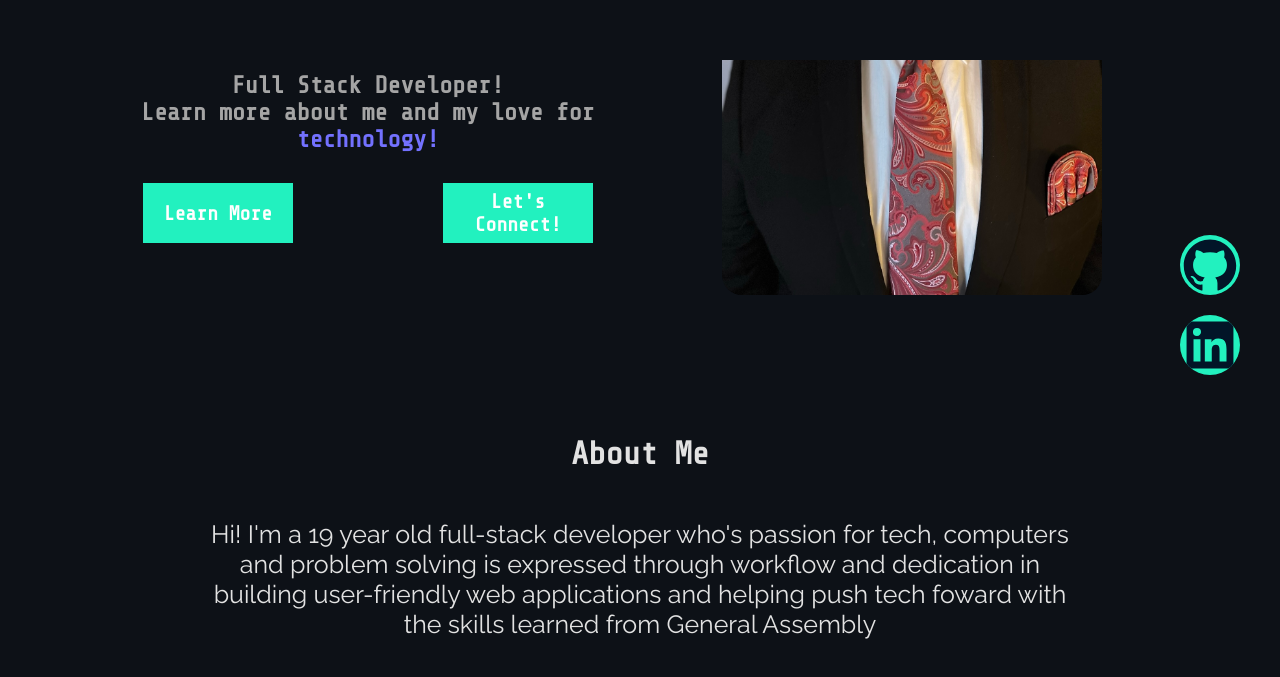
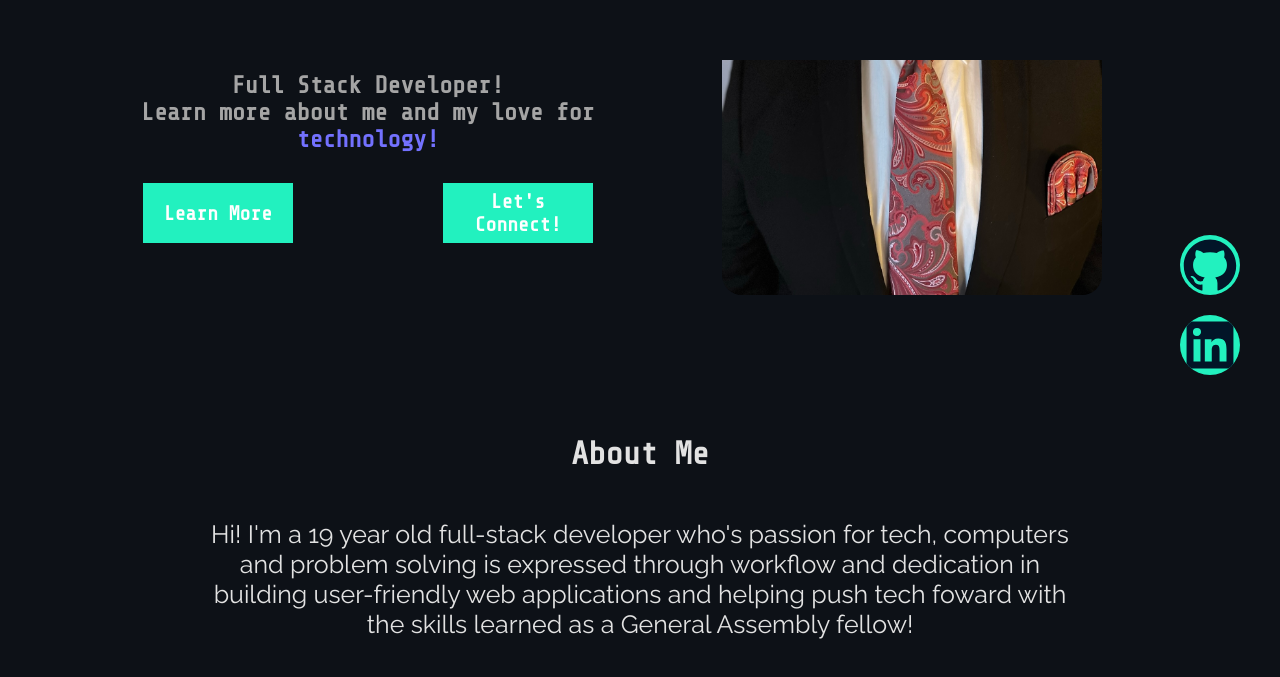
Before and after one commit to jahime001/portfolio, a React (Create React App) app: page /about in a window 1280 px wide. Shown: the part 385-1062 px from the top of the page. Built offline with nearby package versions, Linux system fonts and the light colour scheme.

Commit message:
text-changes

```diff
--- a/src/Components/About/About.css
+++ b/src/Components/About/About.css
@@ -55,3 +55,7 @@ align-items: center;
 .show {
     opacity: 1;
 }
+
+.box-text p {
+    font-family: 'Raleway', sans-serif;
+}
--- a/src/Components/About/About.js
+++ b/src/Components/About/About.js
@@ -7,7 +7,7 @@ import { useState } from "react";
 
 
 function About() {
-    const [myclass, setmyClass] = useState('hide')
+const [myclass, setmyClass] = useState('hide')
 
   let handleShow = () => {
     const y = window.scrollY;
@@ -26,7 +26,7 @@ window.addEventListener("scroll", handleShow);
                 <h1>About Me</h1>
                 </div>
                 <div className="about-p">
-                    <p>Hi! I'm a 19 year old full-stack developer who's passion for tech, computers and problem solving is expressed through workflow and dedication in building user-friendly web applications and helping push tech foward with the skills learned from General Assembly</p>
+                    <p>Hi! I'm a 19 year old full-stack developer who's passion for tech, computers and problem solving is expressed through workflow and dedication in building user-friendly web applications and helping push tech foward with the skills learned as a General Assembly fellow!</p>
                 </div>
                 <div className="hobbies">
                     <div className={`${myclass}`} style={{ transition: "all 1.5s" }}>
@@ -41,7 +41,7 @@ window.addEventListener("scroll", handleShow);
                             <div className="box-header" style={{ backgroundImage: `url(${mymusic})`, backgroundPosition: "center", backgroundSize: "100%, 100%"}}></div>
                         <div className="box-text">
                                 <h3>Music Producer</h3>
-                                <p>In 2018 took up learning how to produce music. I enjoy the comforts and the challenges of trying to make something completely new when I make music! </p>
+                                <p>In 2018 I took up learning how to produce music. I started by making hip-hop beats but soon tranfered over to making Kompa, a dance music genre of Haiti. Over the years i've learned to replicate live instruments such as guitars and drums on the keyboard as kompa is a live instrument based genre.</p>
                         </div>
                     </div>
 
```
